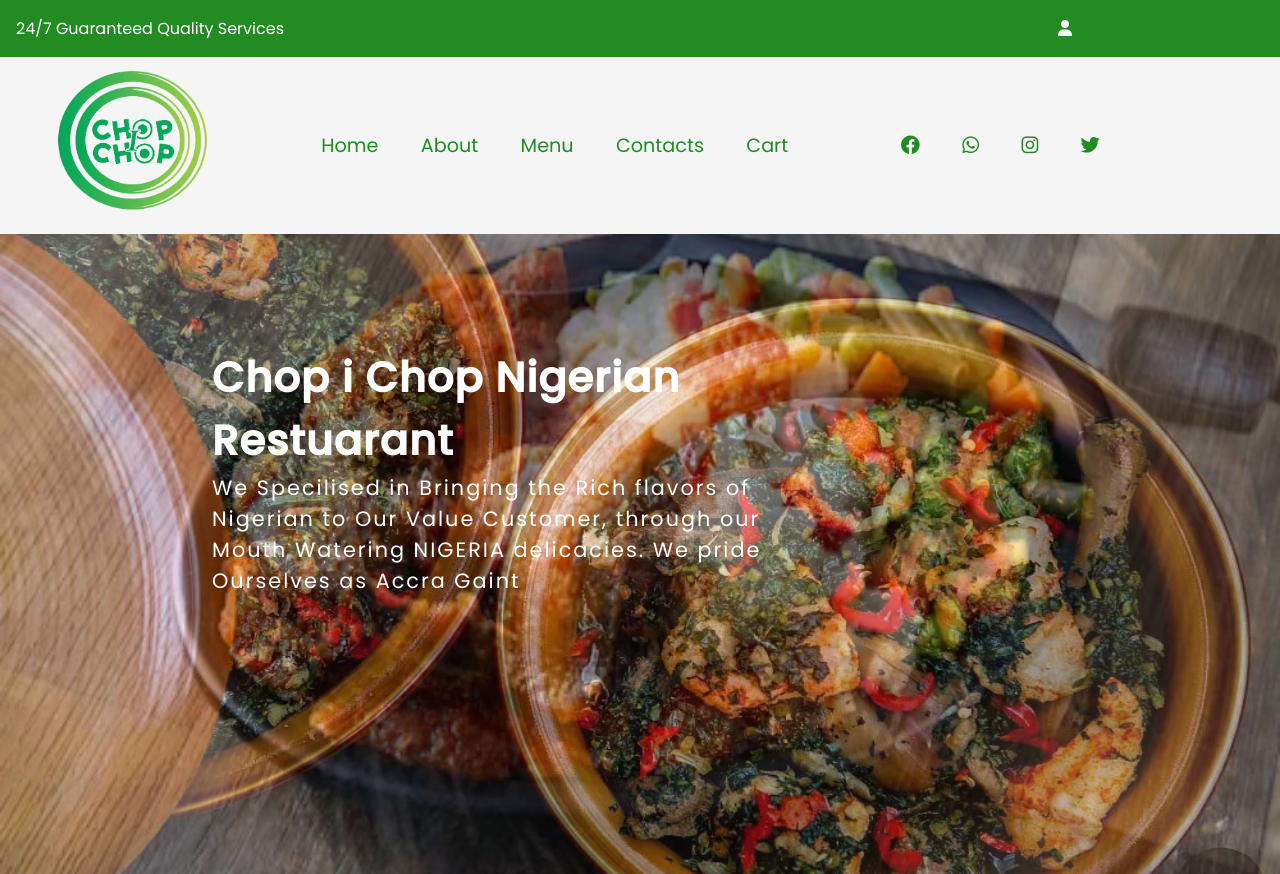
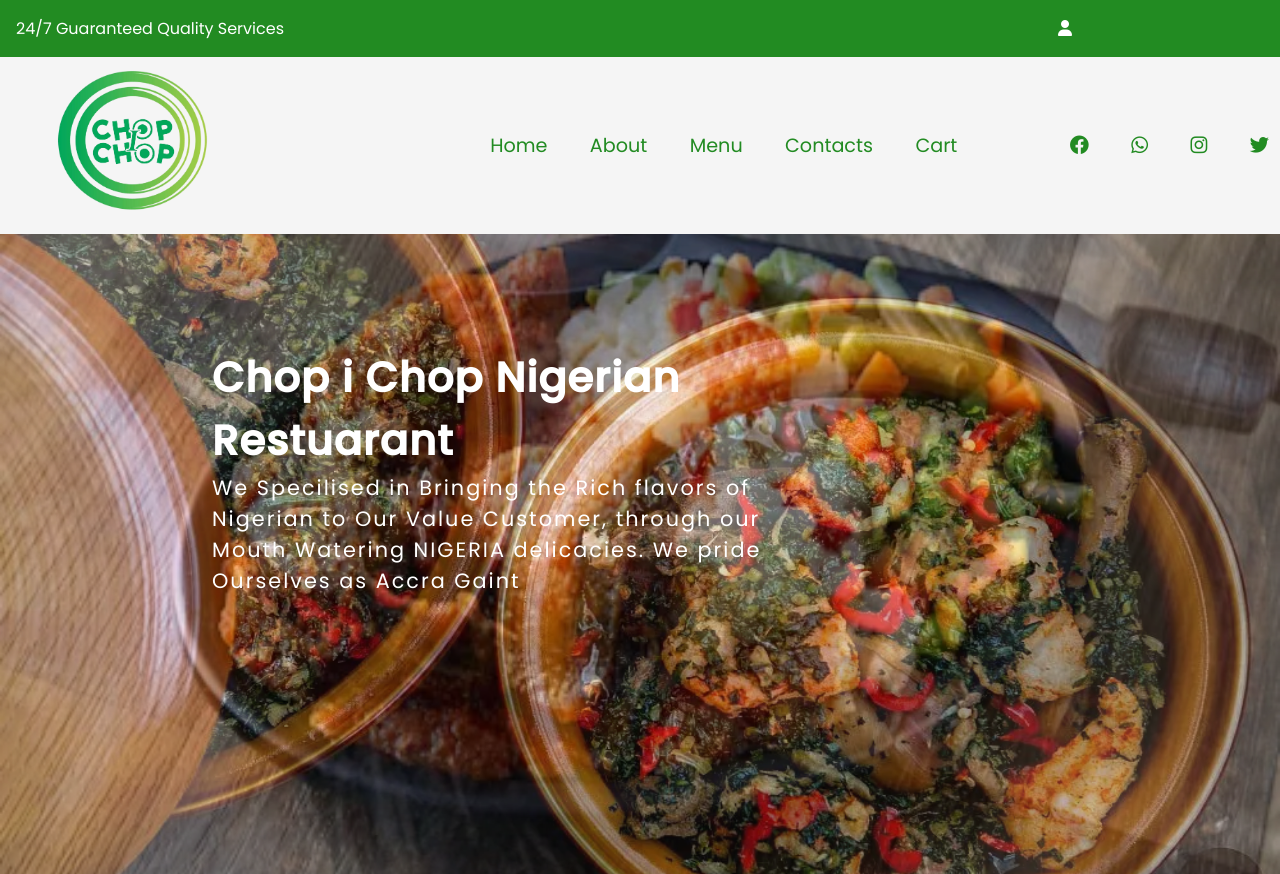
Before and after one commit to KendrickWeb94/Chop-i-Chop-Nigeria-Updated, a plain HTML site: page index.html in a window 1280 px wide. Shown: the top 874 px of the page. Drawn offline with nearby package versions, Linux system fonts and the light colour scheme; a web font is replaced by a local one.

Commit message:
Update main.css

```diff
--- a/css/main.css
+++ b/css/main.css
@@ -99,6 +99,8 @@ body {
     z-index: 10;
     opacity: 1;
     /* Corrected opacity value */
+    align-items:center;
+    justify-content:center;
     width: 100%;
     height: auto;
     top: 0;
@@ -110,6 +112,7 @@ body {
     display: flex;
     align-items: center;
     justify-content: space-between;
+    width:100%;
 }
 
 .logo img {
```
